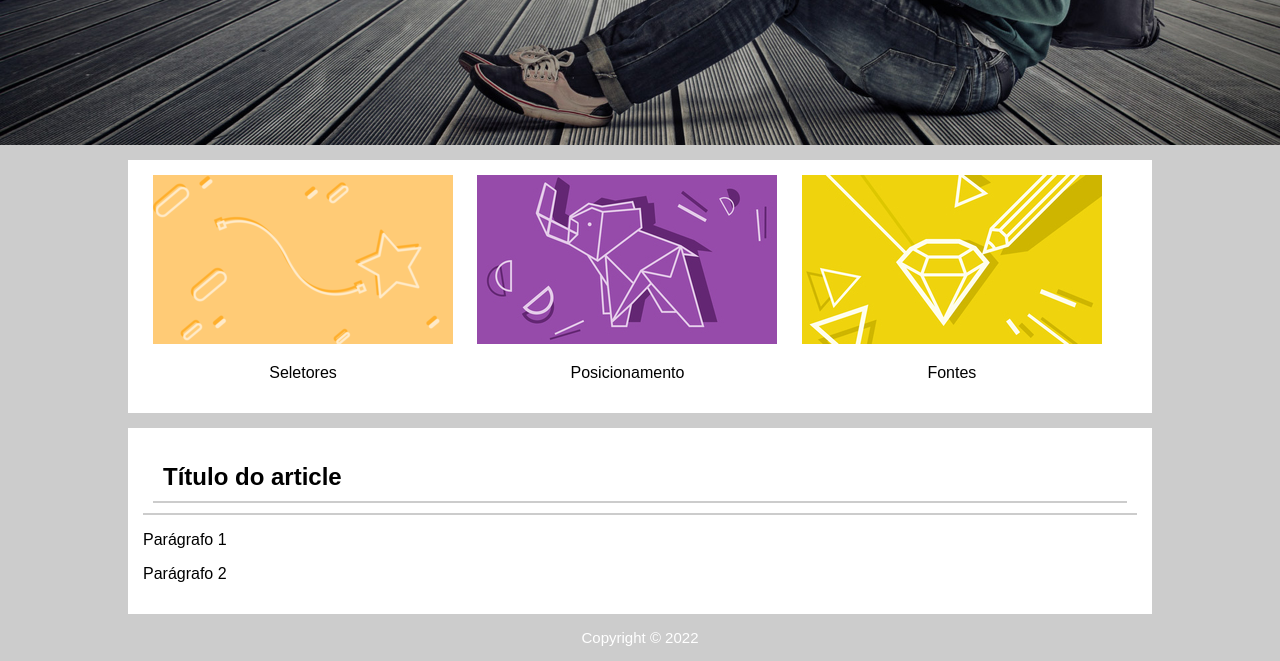
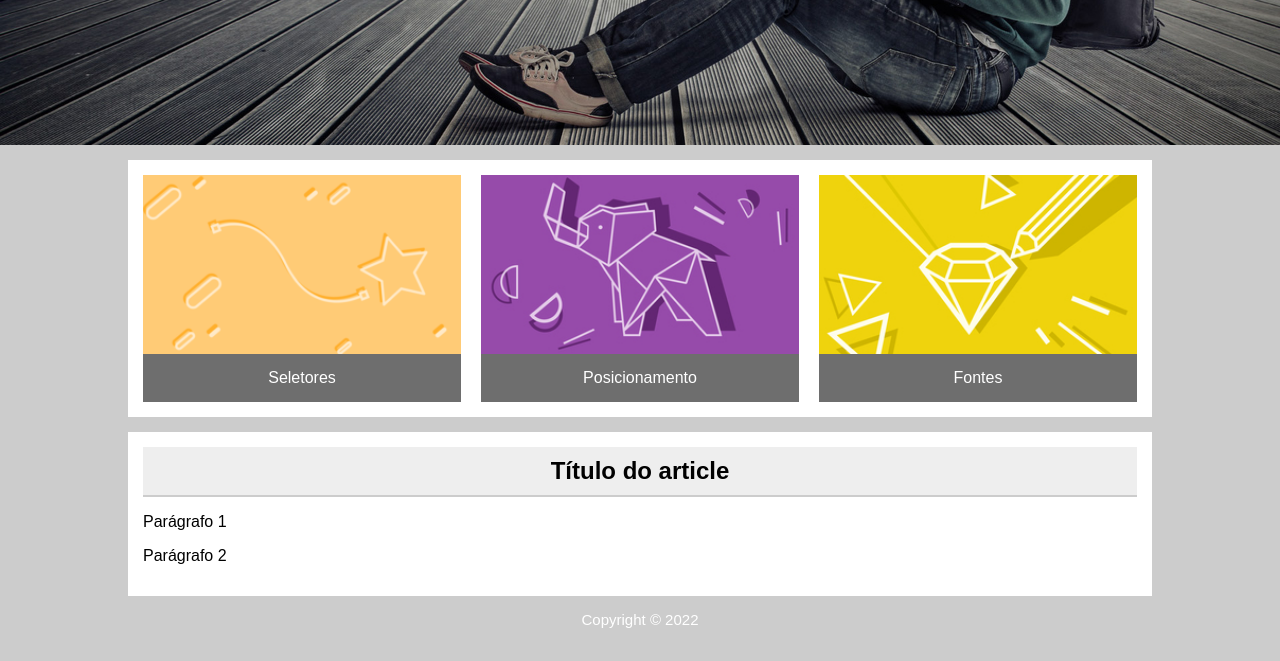
Before and after one commit to Nieskall/Page-QL, a plain HTML site: page index.html in a window 1280 px wide. Shown: the part 356-1017 px from the top of the page. Drawn offline with Linux system fonts and the light colour scheme.

Commit message:
Third Commit

```diff
--- a/assets/style.css
+++ b/assets/style.css
@@ -1,4 +1,3 @@
-
 body {
     font-family: Arial, Helvetica, sans-serif;
     background-color: #ccc;
@@ -40,16 +39,26 @@ body {
     background: rgba(0, 0, 0, 0.5);
 }
 
-.hero-content{
+.hero-content {
     text-align: center;
     color: white;
     margin: 150px;
 }
 
-.hero-content h1{
+.hero-content h1 {
     text-transform: uppercase;
     font-size: 46px;
-    text-shadow: 3px 3px 2px blue;
+    text-shadow: 3px 3px 2px rgb(78, 77, 77);
+}
+
+.hero-content p {
+    background-color: rgba(0, 0, 0, 0.5);
+    display: inline-block;
+    padding: 10px;
+    border-bottom: 2px solid white;
+
+
+
 }
 
 main {
@@ -61,21 +70,41 @@ main {
     background-color: white;
     padding: 15px;
     margin-top: 15px;
+    overflow: auto;
 }
 
 .card {
-    display: inline-block;
-    margin-inline: 10px;
+    width: 32%;
+    float: left;
+    box-sizing: border-box;
+}
+
+.card-1,.card-2 {
+    margin-right: 2%;
+}
+
+.card img {
+    width: 100%;
+    display: block;
+}
+
+.card p {
+    background-color: rgba(74, 74, 74, 0.8);
+    color: white;
+    margin: 0%;
+    padding: 15px;
     text-align: center;
+}
 
+.content-header {
+    border-bottom: solid 2px #ccc;
+    padding: 10px;
+    background: #eee;
 }
-.content-header{
-    border-bottom: solid 2px #ccc;
-	padding: 10px;
-	background: white;
-}
-.content-header h2{
+
+.content-header h2 {
     margin: 0;
+    text-align: center;
 }
 
 .footer {
--- a/index.html
+++ b/index.html
@@ -26,17 +26,17 @@
         <main>
 
             <section class="content-section">
-                <div class="card">
+                <div class="card card-1">
                     <img src="assets/img/card_01.png" alt="Card1">
                     <p>Seletores</p>
                 </div>
 
-                <div class="card">
+                <div class="card card-2">
                     <img src="assets/img/card_02.jpg" alt="Card2">
                     <p>Posicionamento</p>
                 </div>
 
-                <div class="card">
+                <div class="card card-3">
                     <img src="assets/img/card_03.jpg" alt="Card3">
                     <p>Fontes</p>
                 </div>
@@ -45,7 +45,7 @@
             <section class="content-section">
                 <article>
                     <header class="content-header">
-                        <h2 class="content-header h2">Título do article</h2>
+                        <h2>Título do article</h2>
                     </header>
                     <p>Parágrafo 1</p>
                     <p>Parágrafo 2</p>
```
